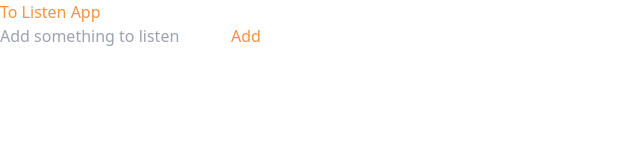
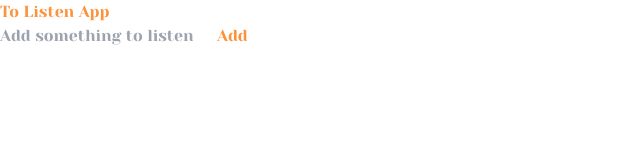
Before and after one commit to Malena-Guallar/to_Listen, a Next.js app: page / in a window 1280 px wide. Shown: the top 160 px of the page, without its empty margins (0-640 px from the left). Built offline with nearby package versions, Linux system fonts and the light colour scheme.

Commit message:
adding next/font lib

```diff
--- a/package.json
+++ b/package.json
@@ -6,6 +6,7 @@
     "start": "next start"
   },
   "dependencies": {
+    "@next/font": "^13.4.12",
     "mongodb": "^4.8.1",
     "next": "latest",
     "react": "^18.2.0",
--- a/pages/_app.jsx
+++ b/pages/_app.jsx
@@ -1,4 +1,4 @@
-import '../global.css'
+import '../global.css';
 
 export default function App({ Component, pageProps }) {
     return <Component {...pageProps} />
--- a/pages/index.jsx
+++ b/pages/index.jsx
@@ -30,7 +30,7 @@ export default function Home() {
     );
   };
   return (
-    <main className={`${yeseva.variable} text-orange-400 font-yeseva`}>
+    <main className={`${yeseva.className} text-orange-400 font-yeseva`}>
       <h1>To Listen App</h1>
       <form onSubmit={addToList}>
         <input
```
Also changed, not shown: 1 other file (tests, documents, lock files or other folders).
